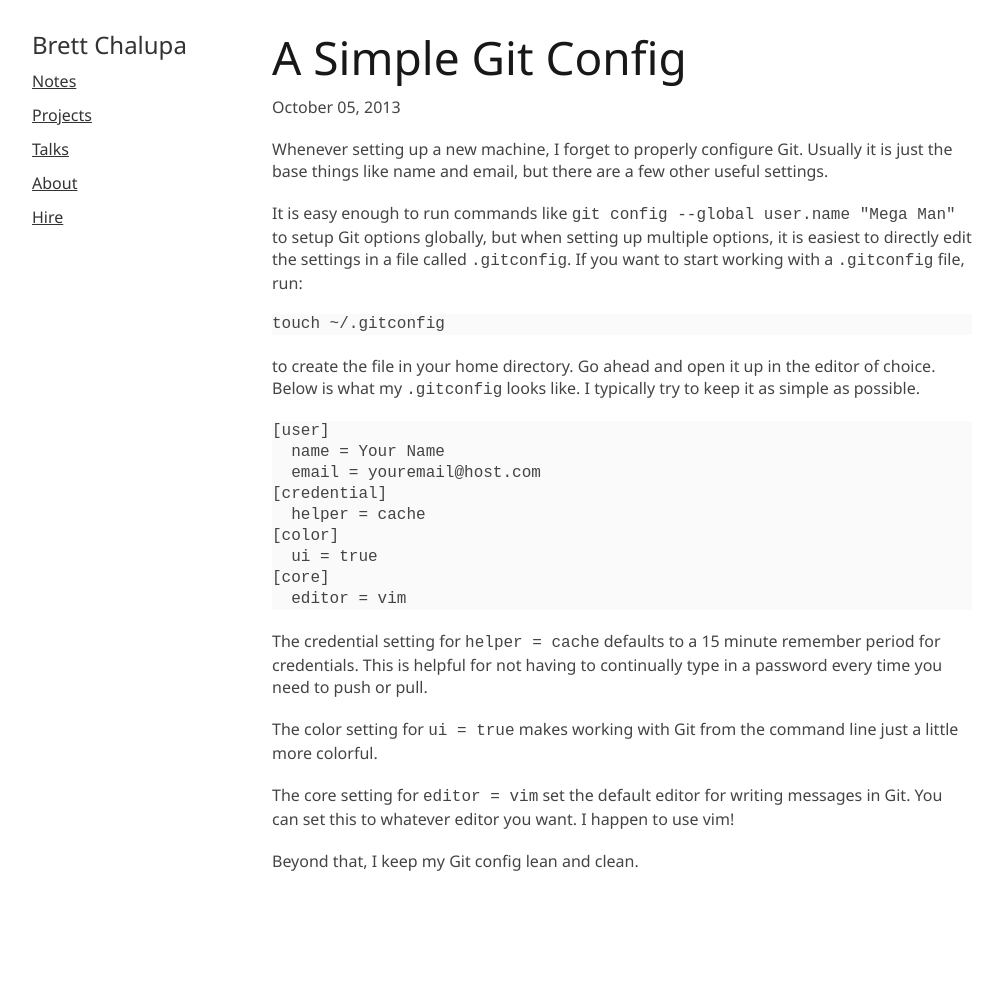
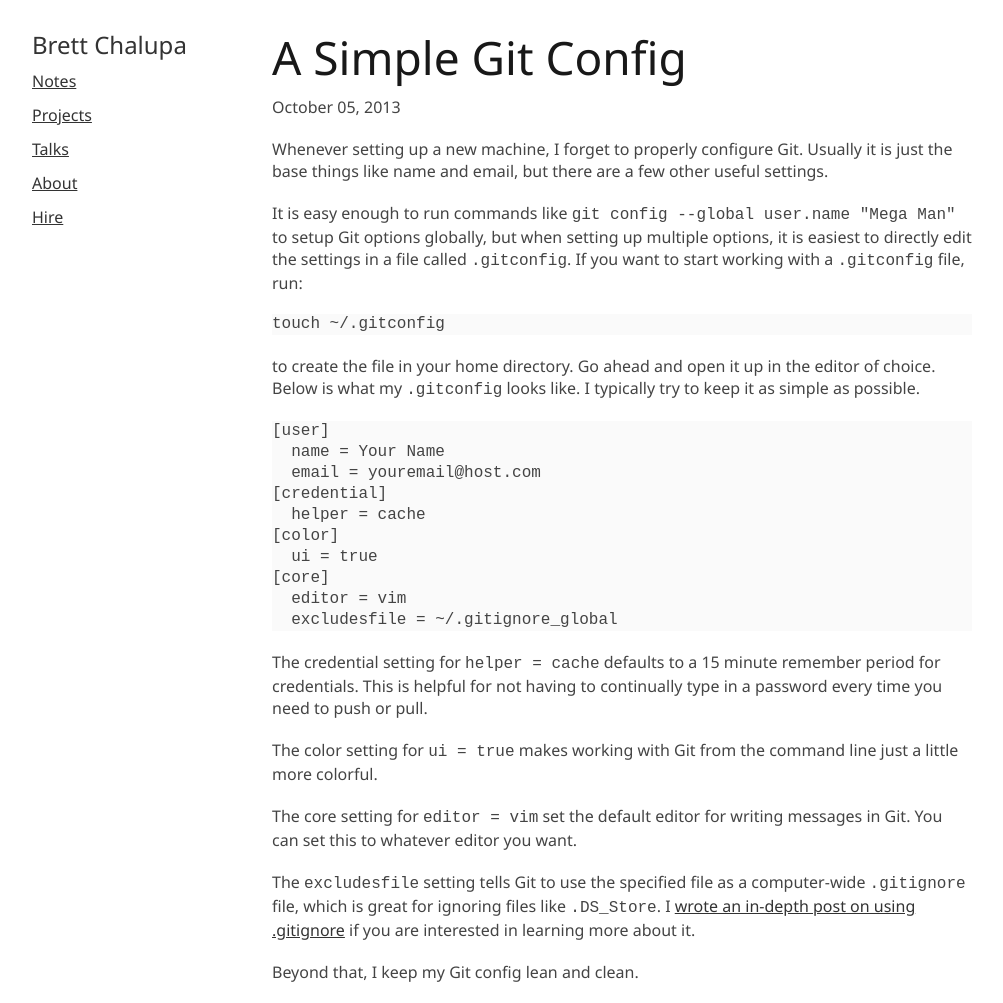
Before and after one commit to brettchalupa/brettchalupa.github.io, a Jekyll site: the page built from _posts/2013-10-05-a-simple-git-config.markdown, in a window 1280 px wide. Shown: the whole page, without its empty margins (138-1141 px from the left). Built offline with Jekyll 4.4.1, drawn with Linux system fonts in a browser that asks for light colours; a script that is not in the unit is left out; before the commit the page ends 900 px from its top, so only the background shows below that.

Commit message:
Add Gitignore note & update git config note
This adds a note that I wrote on Medium last year but have since taken
down. It references the git config note, so I updated that accordingly.

```diff
--- a/_posts/2013-10-05-a-simple-git-config.markdown
+++ b/_posts/2013-10-05-a-simple-git-config.markdown
@@ -35,6 +35,7 @@ as simple as possible.
   ui = true
 [core]
   editor = vim
+  excludesfile = ~/.gitignore_global
 ~~~
 
 The credential setting for `helper = cache` defaults to a 15 minute remember
@@ -44,6 +45,13 @@ password every time you need to push or pull.
 The color setting for `ui = true` makes working with Git from the command line
 just a little more colorful.
 
-The core setting for `editor = vim` set the default editor for writing messages in Git. You can set this to whatever editor you want. I happen to use vim!
+The core setting for `editor = vim` set the default editor for writing
+messages in Git. You can set this to whatever editor you want.
+
+The `excludesfile` setting tells Git to use the specified file as a
+computer-wide `.gitignore` file, which is great for ignoring files like
+`.DS_Store`. I [wrote an in-depth post on using
+.gitignore](/how-to-effectively-use-a-gitignore) if you are interested in
+learning more about it.
 
 Beyond that, I keep my Git config lean and clean.
```
Also changed, not shown: _posts/2015-05-16-how-to-effectively-use-a-gitignore.md (added, +101 -0 lines).
